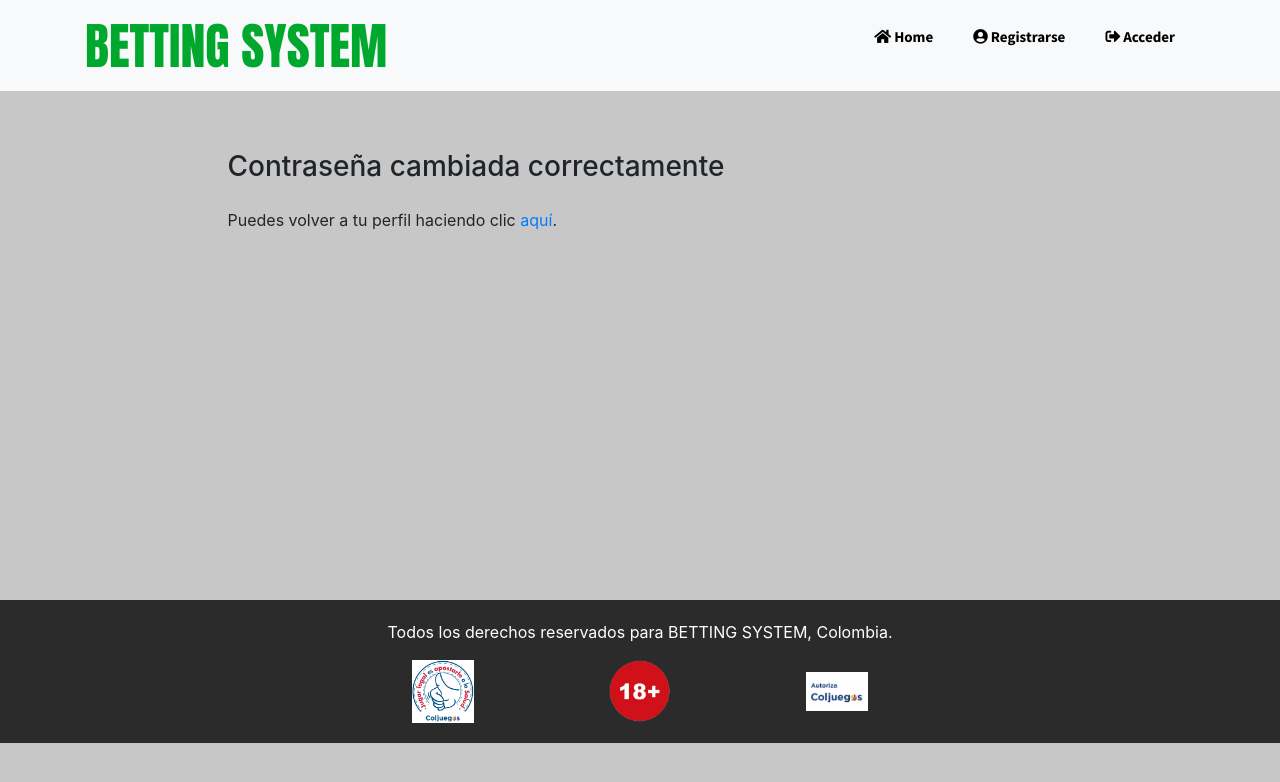
After one commit to manuelmarinduque/API_football, a Django app: template templates/registration/password_change_done.html in a window 1280 px wide. The commit adds this page. Shown: the top 782 px of the page. Run offline with Django 3.2, Linux system fonts and the light colour scheme; the template is opened without the code that fills it, so the values that code supplies are empty; parts of the project's set-up code (start-up, migrations or seed data) failed here and were passed over; some libraries are stand-ins or nearby versions.

Commit message:
Añadida función para que un usuario pueda cambiar su contraseña desde su perfil. closes #44

```diff
--- /dev/null
+++ b/templates/registration/password_change_done.html
@@ -0,0 +1,15 @@
+{% extends 'base.html' %}
+{% load static %}
+{% block title %}Contraseña cambiada correctamente{% endblock %}
+{% block content %}
+<main role="main">
+  <div class="container">
+    <div class="row mt-3">
+      <div class="col-md-9 mx-auto mb-5">
+        <h3 class="mb-4">Contraseña cambiada correctamente</h3>
+        <p>Puedes volver a tu perfil haciendo clic <a href="{% url 'profile' %}">aquí</a>.</p>
+      </div>
+    </div>
+  </div>
+</main>
+{% endblock %}
--- a/templates/usuario/profile_form.html
+++ b/templates/usuario/profile_form.html
@@ -14,7 +14,8 @@
 
         <!-- Inhabilitado -->
         {{ form.email }}
-        <p>Si deseas editar tu email, ingresa <a href="{% url 'profile_email' %}">aquí</a></p>
+        <p>Si deseas editar tu email, ingresa <a href="{% url 'profile_email' %}">aquí</a>. <br>
+        Y si deseas cambiar tu contraseña ingresa <a href="{% url 'password_change' %}">aquí</a></p>
 
         <!-- Inhabilitado -->
         {{ form.cedula }}
```
Also changed, not shown: templates/registration/password_change_form.html (added, +25 -0 lines).
